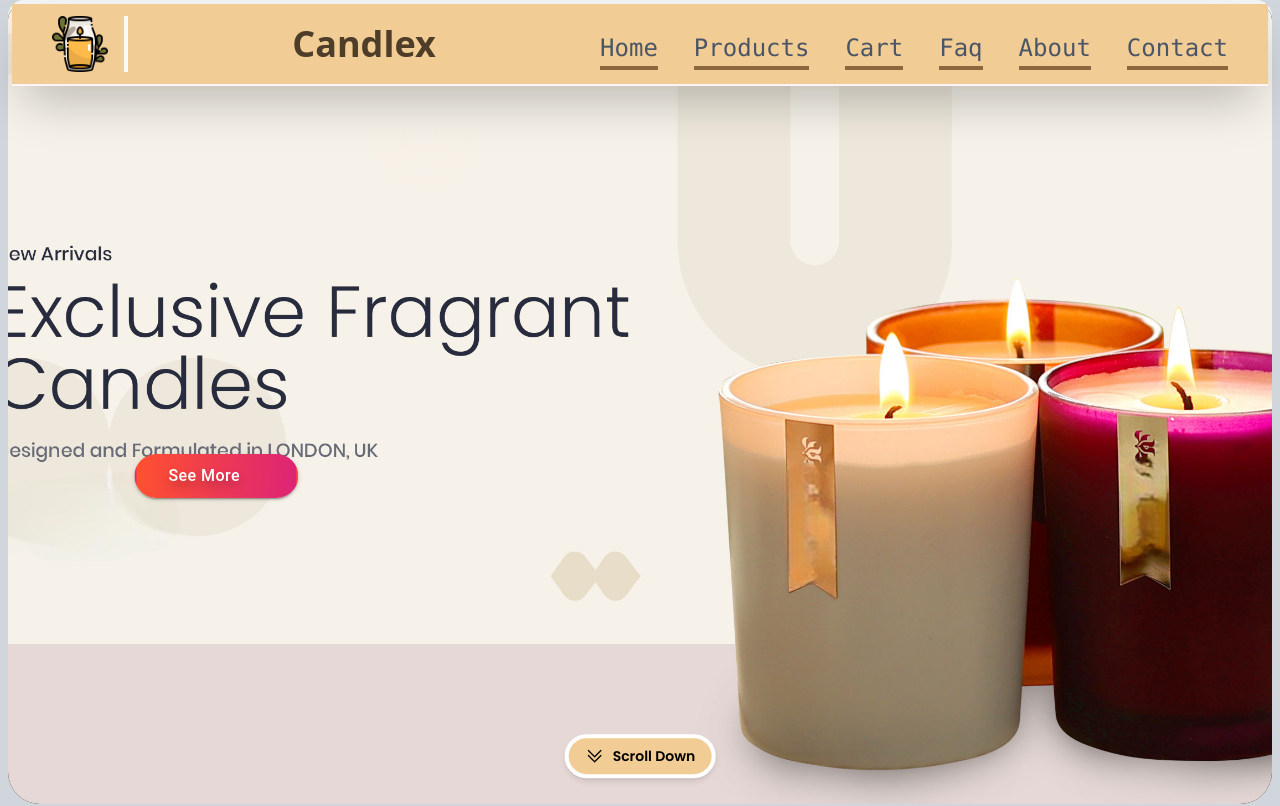
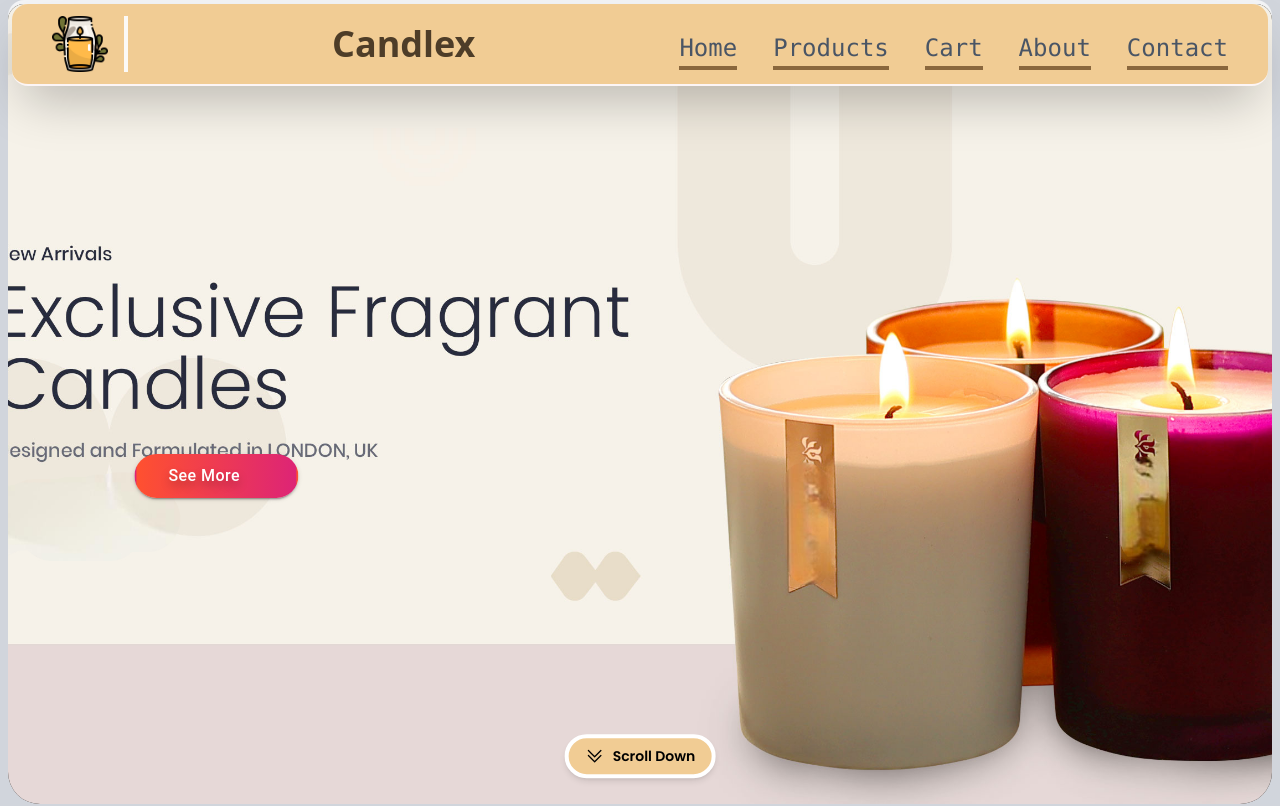
Before and after one commit to AMDHAAROON/Candlex.io, a React (Vite) app: page / in a window 1280 px wide. Shown: the top 806 px of the page. Built offline with nearby package versions, Linux system fonts and the light colour scheme; some icons are missing; a web font is replaced by a local one.

Commit message:
removed the unused buttons in navbar

```diff
--- a/src/Components/Navbar.jsx
+++ b/src/Components/Navbar.jsx
@@ -32,7 +32,7 @@ export default function Header() {
           scrollDirection === "down" ? "-translate-y-full" : "translate-y-0"
         }`}
       >
-        <header className="flex justify-between items-center px-4 md:px-10 py-3 border-b-2 border-[#fcf5f5] shadow-2xl bg-[#f1cc94]">
+        <header className="flex justify-between rounded-2xl items-center px-4 md:px-10 py-3 border-b-2 border-[#fcf5f5] shadow-2xl bg-[#f1cc94]">
           {/* Logo */}
           <img
             src={candle}
@@ -54,7 +54,7 @@ export default function Header() {
                   Home
                 </a>
               </li>
-              {["Products", "Cart", "Faq", "About", "Contact"].map((item, idx) => (
+              {["Products", "Cart", "About", "Contact"].map((item, idx) => (
                 <li key={idx}>
                   <a
                     href={`#${item.toLowerCase()}`}
@@ -77,7 +77,7 @@ export default function Header() {
         </header>
 
         {/* Mobile Nav */}
-        {/* Mobile Nav */}
+
 {toggleMenu && (
   <nav className="fixed inset-0 top-20 z-50 bg-[#f1cc947e] animate-slide-down md:hidden">
 
```
